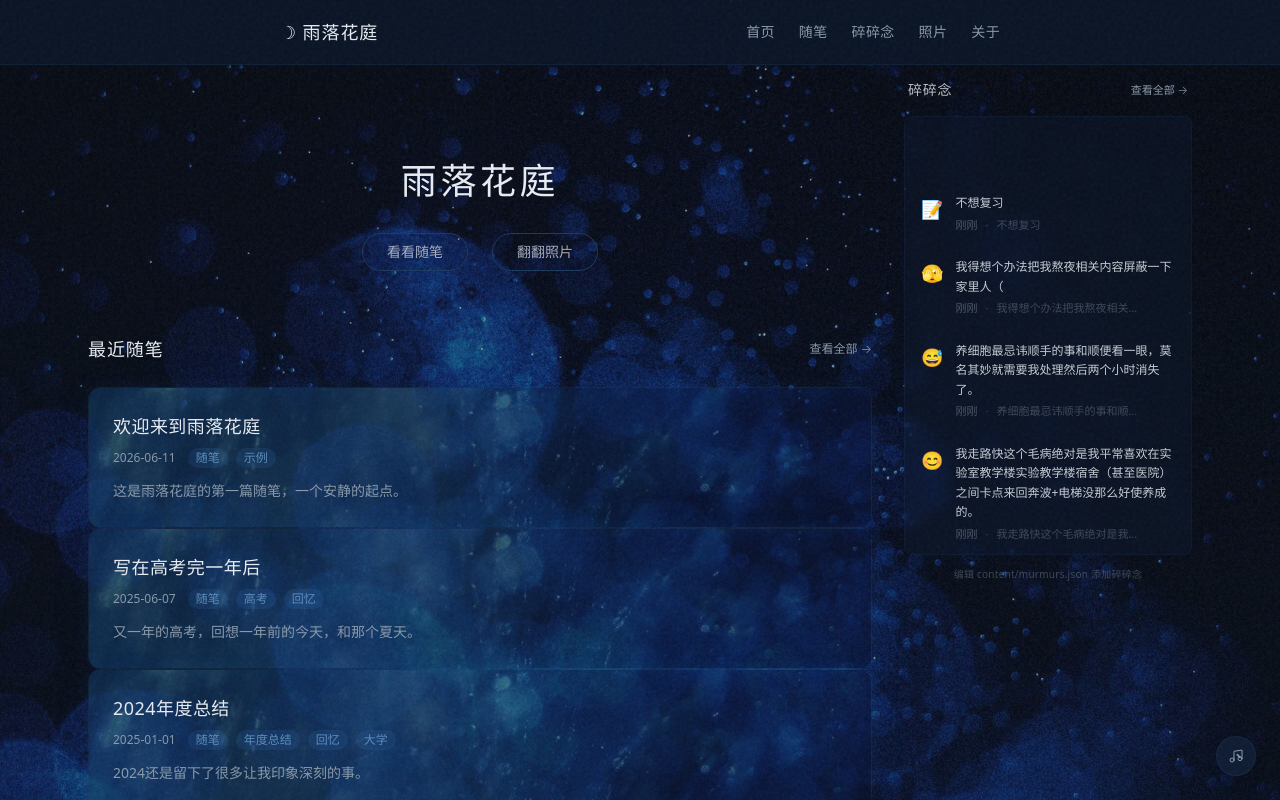
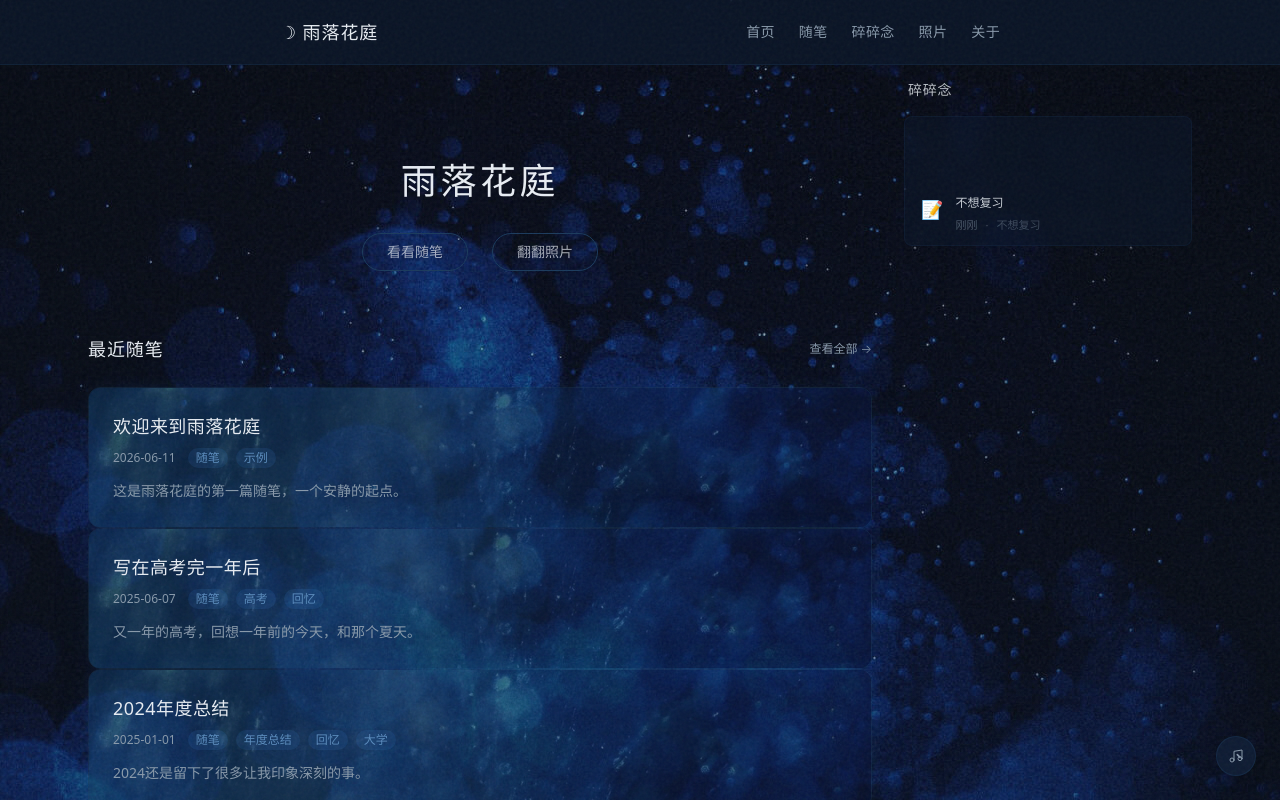
Before and after one commit to zoe843/ouo, a Next.js app: page / in a window 1280 px wide. Shown: the top 800 px of the page. Built offline with nearby package versions, Linux system fonts and the light colour scheme.

Commit message:
show all murmurs in sidebar, remove sample data

```diff
--- a/components/MurmurSidebar.tsx
+++ b/components/MurmurSidebar.tsx
@@ -1,27 +1,21 @@
-import { getRecentMurmurs } from "@/lib/murmurs";
+import { getAllMurmurs } from "@/lib/murmurs";
 import MurmurCard from "./MurmurCard";
 
 export default function MurmurSidebar() {
-  const murmurs = getRecentMurmurs(6);
+  const murmurs = getAllMurmurs();
 
   if (murmurs.length === 0) return null;
 
   return (
     <aside className="hidden lg:block w-72 flex-shrink-0 sticky top-20 self-start max-h-[calc(100vh-6rem)] overflow-y-auto">
       {/* 标题 */}
-      <div className="flex items-center justify-between mb-4 px-1">
+      <div className="mb-4 px-1">
         <h2 className="text-sm font-light tracking-wider text-[var(--foreground)]/80">
           碎碎念
         </h2>
-        <a
-          href="/murmurs"
-          className="text-[11px] text-[var(--muted)] hover:text-[var(--primary)] transition-colors"
-        >
-          查看全部 →
-        </a>
       </div>
 
-      {/* 列表 */}
+      {/* 全部列表 */}
       <div className="rounded-lg bg-[var(--card)]/30 border border-[var(--border)]/20 backdrop-blur-sm">
         {murmurs.map((m, i) => (
           <div
@@ -33,11 +27,6 @@
           </div>
         ))}
       </div>
-
-      {/* 底部提示 */}
-      <p className="mt-3 text-[10px] text-[var(--muted)]/40 text-center tracking-wide">
-        编辑 content/murmurs.json 添加碎碎念
-      </p>
     </aside>
   );
 }
--- a/content/murmurs.json
+++ b/content/murmurs.json
@@ -8,20 +8,5 @@
     "body": "不想复习",
     "datetime": "2026-06-28 11:09:52",
     "emoji": "📝"
-  },
-  {
-    "body": "我得想个办法把我熬夜相关内容屏蔽一下家里人（",
-    "datetime": "2026-06-27 18:29:25",
-    "emoji": "🫣"
-  },
-  {
-    "body": "养细胞最忌讳顺手的事和顺便看一眼，莫名其妙就需要我处理然后两个小时消失了。",
-    "datetime": "2026-06-26 23:24:04",
-    "emoji": "😅"
-  },
-  {
-    "body": "我走路快这个毛病绝对是我平常喜欢在实验室教学楼实验教学楼宿舍（甚至医院）之间卡点来回奔波+电梯没那么好使养成的。",
-    "datetime": "2026-06-24 14:20:16",
-    "emoji": ""
   }
 ]
```
